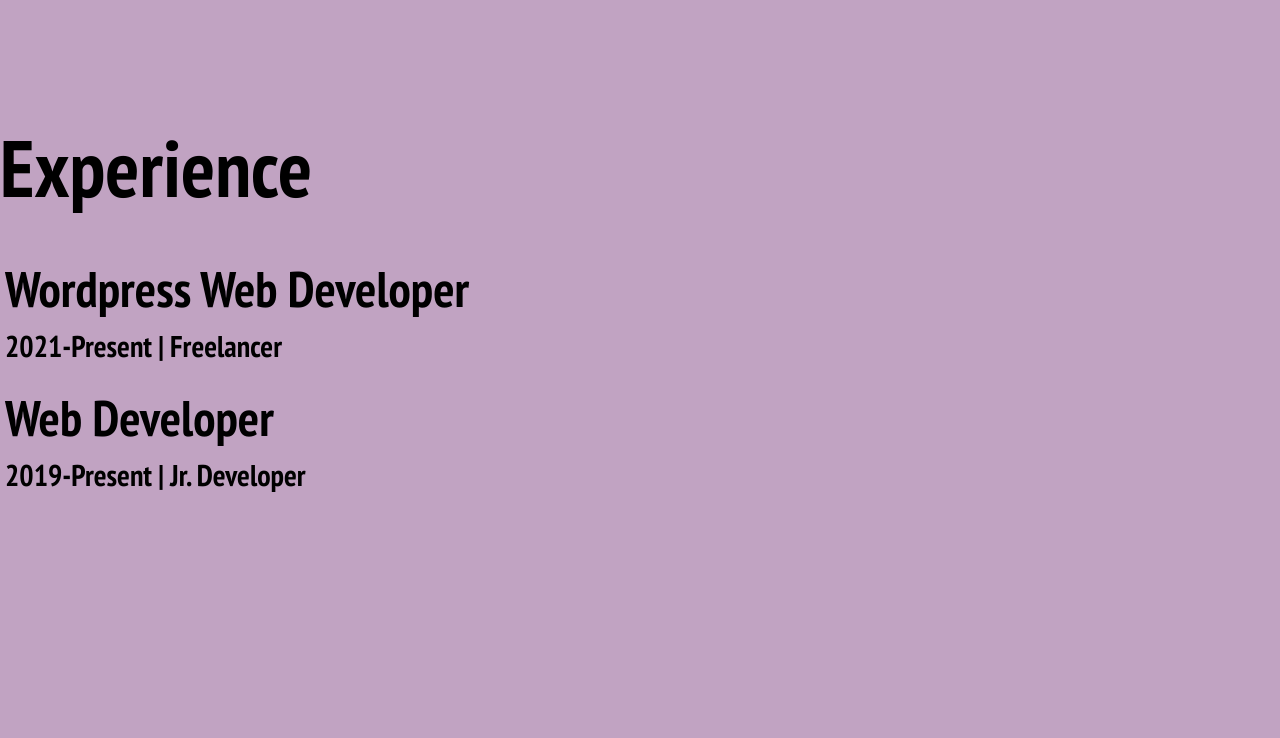
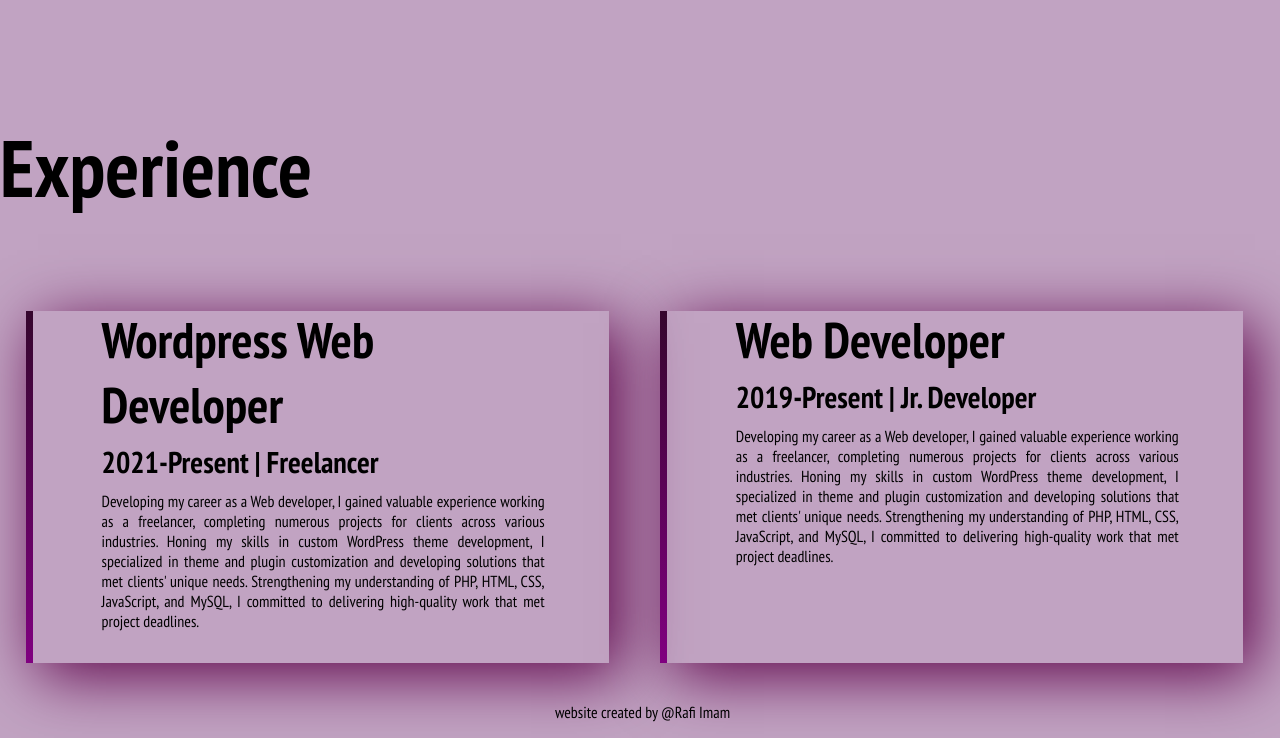
Before and after one commit to rafiimam/my-portfolio, a plain HTML site: page index.html in a window 1280 px wide. Shown: the part 1000-1738 px from the top of the page. Before the commit the page ends 1550 px from the top, so only its background shows below. Drawn offline with Linux system fonts and the light colour scheme.

Commit message:
my first website done

```diff
--- a/index.html
+++ b/index.html
@@ -56,15 +56,28 @@
 
     <section class="experience-area">
         <h1>Experience</h1>
-        <div>
+        <div class="half-width">
             <h3>Wordpress Web Developer</h3>
             <h5>2021-Present | Freelancer</h5>
+            <p>Developing my career as a Web developer, I gained valuable experience working
+                as a freelancer, completing numerous projects for clients across various industries.
+                Honing my skills in custom WordPress theme development, I specialized in theme and plugin
+                customization and developing solutions that met clients' unique needs. Strengthening
+                my understanding of PHP, HTML, CSS, JavaScript, and MySQL, I committed to delivering
+                high-quality work that met project deadlines.</p>
         </div>
-        <div>
+        <div class="half-width">
             <h3>Web Developer</h3>
             <h5>2019-Present | Jr. Developer</h5>
+            <p>Developing my career as a Web developer, I gained valuable experience working
+                as a freelancer, completing numerous projects for clients across various industries.
+                Honing my skills in custom WordPress theme development, I specialized in theme and plugin
+                customization and developing solutions that met clients' unique needs. Strengthening
+                my understanding of PHP, HTML, CSS, JavaScript, and MySQL, I committed to delivering
+                high-quality work that met project deadlines.</p>
         </div>
     </section>
+    <footer><p>website created by @Rafi Imam</p></footer>
 
 </body>
 </html>
--- a/style.css
+++ b/style.css
@@ -84,3 +84,19 @@
 .experience-area{
     padding-top: 50px;
 }
+.half-width{
+    width: 35%;
+    float: left;
+    padding: 2% 5%;
+    border-left: 7px solid;
+    border-image: linear-gradient(rgb(53, 6, 45),purple);
+    border-image-slice: 1;
+    margin: 2%;
+
+    box-shadow: 12px 12px 60px rgb(94, 2, 74);
+    height: 60%;
+}
+footer p{
+    text-align: center;
+    padding-top: 15%;
+}
```
